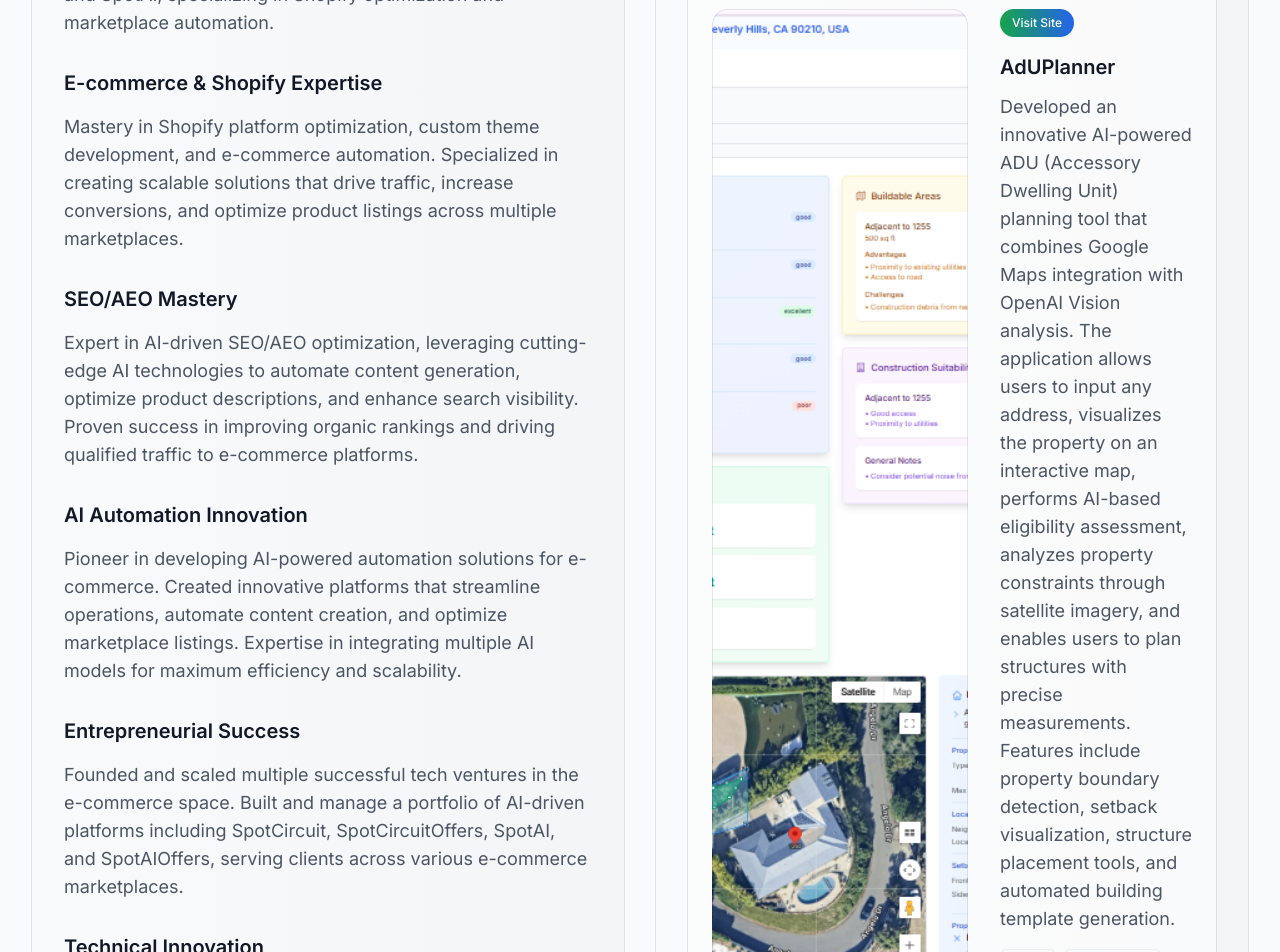
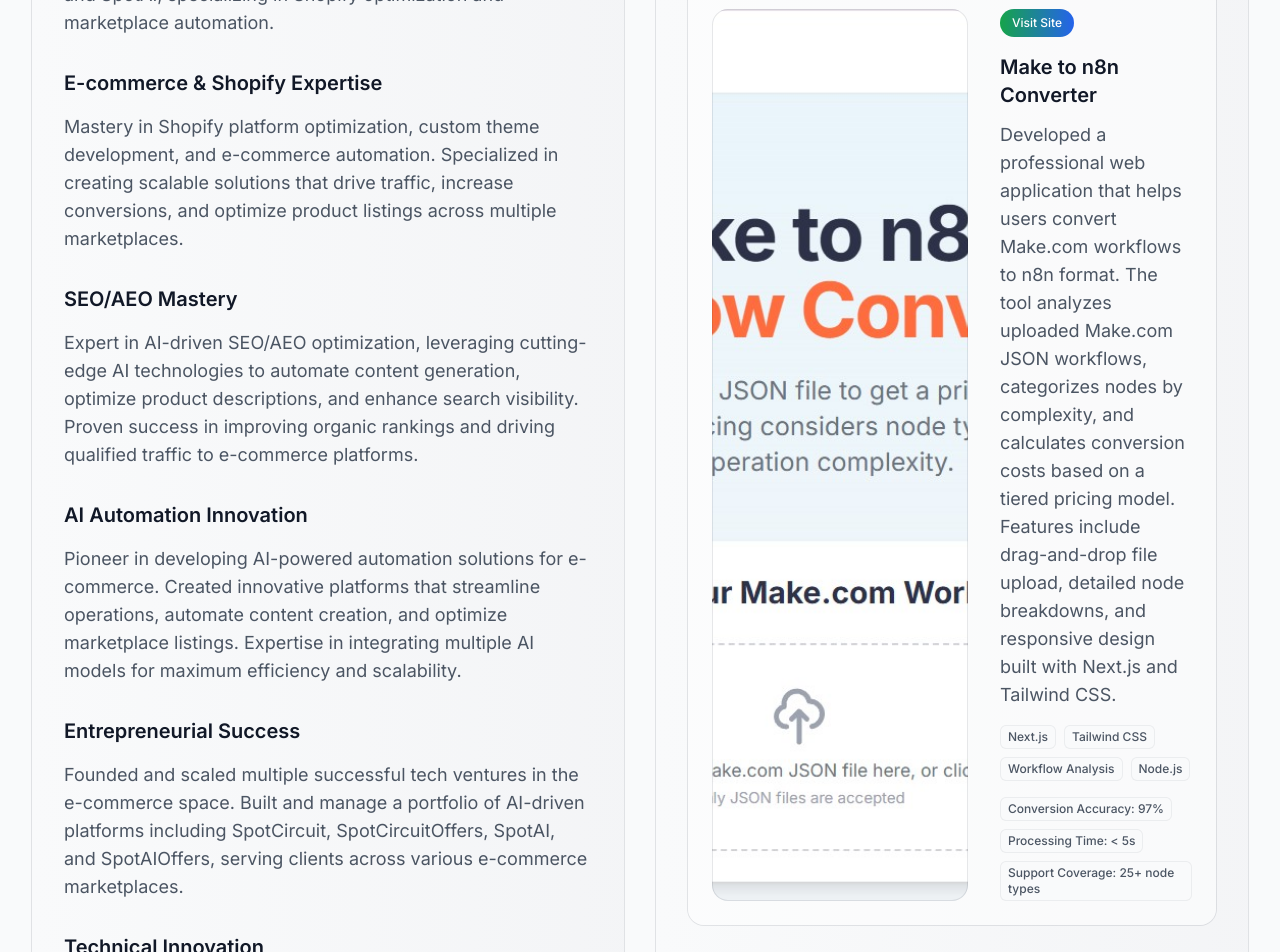
Before and after one commit to spotcircuit/portfolio, a Next.js app: page / in a window 1280 px wide. Shown: the part 2700-3652 px from the top of the page. Built offline with nearby package versions, Linux system fonts and the light colour scheme.

Commit message:
Add Make to n8n Converter project to portfolio

```diff
--- a/components/sections/Projects.tsx
+++ b/components/sections/Projects.tsx
@@ -5,6 +5,18 @@
 import Link from 'next/link';
 
 const projects = [
+  {
+    name: 'Make to n8n Converter',
+    description: 'Developed a professional web application that helps users convert Make.com workflows to n8n format. The tool analyzes uploaded Make.com JSON workflows, categorizes nodes by complexity, and calculates conversion costs based on a tiered pricing model. Features include drag-and-drop file upload, detailed node breakdowns, and responsive design built with Next.js and Tailwind CSS.',
+    image: '/images/make-to-n8n.jpg',
+    link: 'https://make-2-n8n.vercel.app/',
+    tags: ['Next.js', 'Tailwind CSS', 'Workflow Analysis', 'Node.js'],
+    metrics: [
+      { label: 'Conversion Accuracy', value: '97%' },
+      { label: 'Processing Time', value: '< 5s' },
+      { label: 'Support Coverage', value: '25+ node types' }
+    ]
+  },
   {
     name: 'AdUPlanner',
     description: 'Developed an innovative AI-powered ADU (Accessory Dwelling Unit) planning tool that combines Google Maps integration with OpenAI Vision analysis. The application allows users to input any address, visualizes the property on an interactive map, performs AI-based eligibility assessment, analyzes property constraints through satellite imagery, and enables users to plan structures with precise measurements. Features include property boundary detection, setback visualization, structure placement tools, and automated building template generation.',
```
Also changed, not shown: public/images/make-to-n8n.jpg (added).
